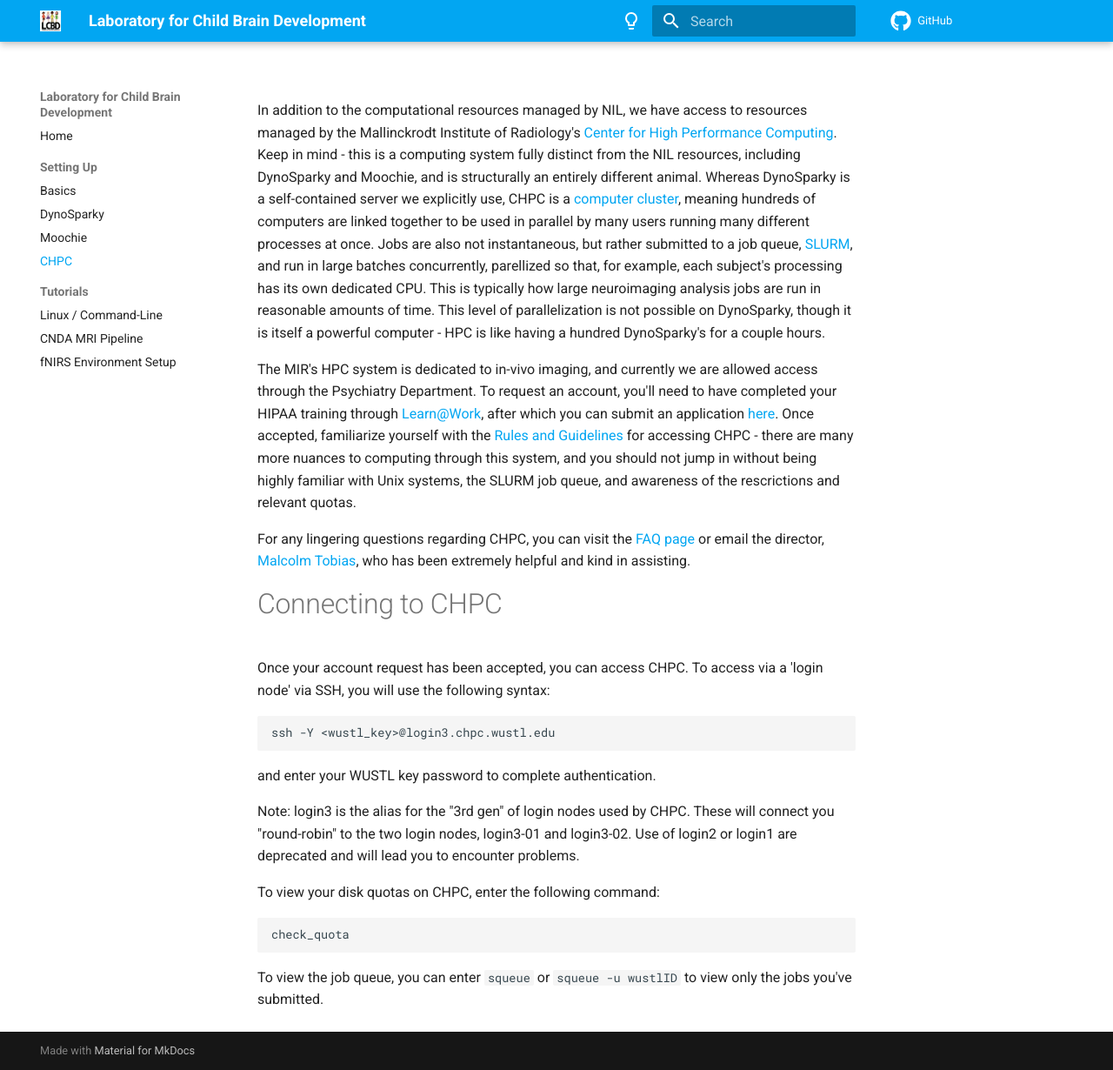
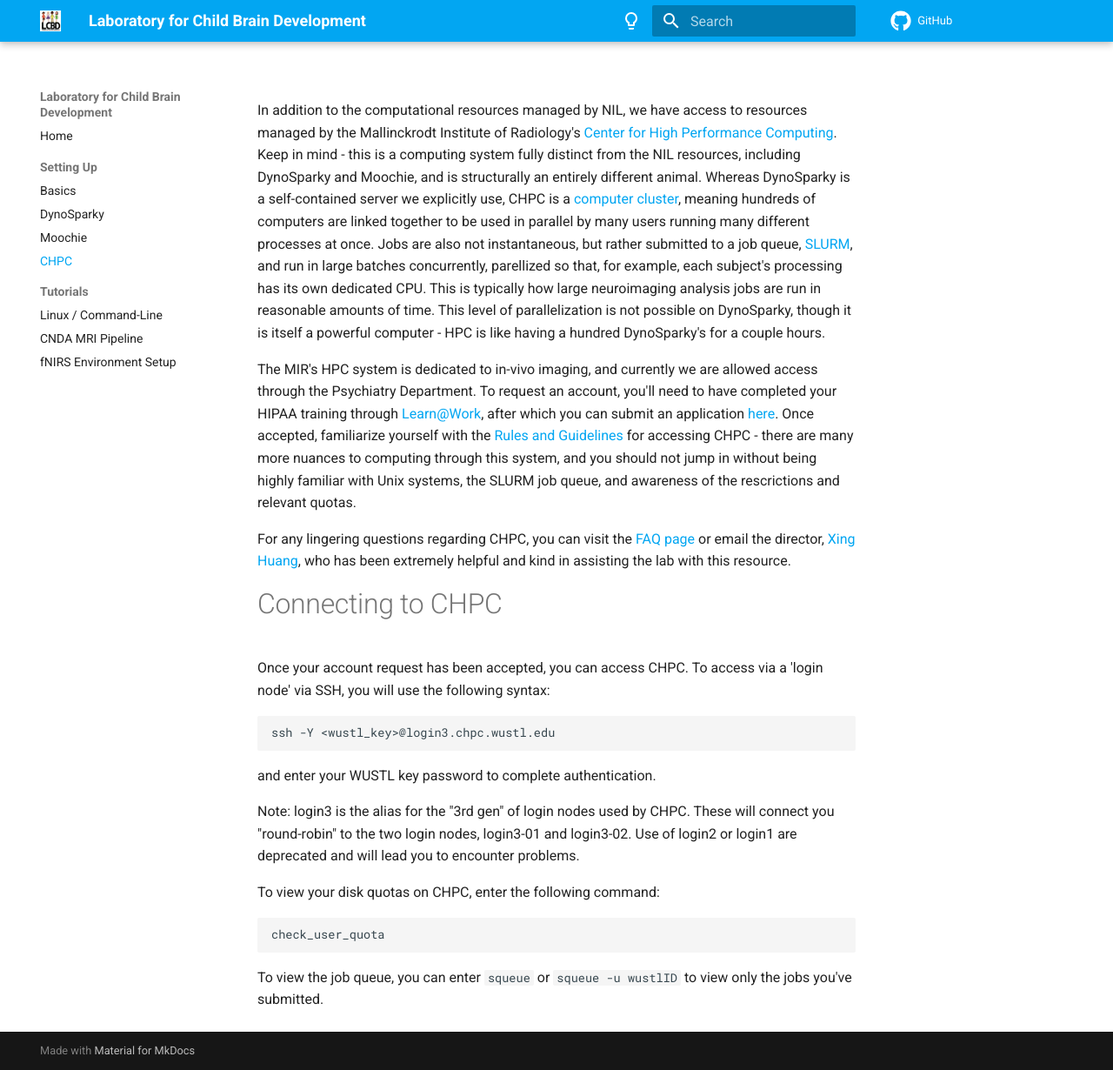
Before and after one commit to ChildBrainLab/ChildBrainLab.github.io, an MkDocs documentation site: the page built from docs/setting_up/CHPC.md, in a window 1280 px wide and 1230 px high. Shown: the whole window at 87% size. Built offline with MkDocs 1.6.1 and Material for MkDocs 9.7.7, drawn with Linux system fonts in a browser that asks for light colours; comment, search, counter and statistics services are not loaded.

Commit message:
Update CHPC.md

```diff
--- a/docs/setting_up/CHPC.md
+++ b/docs/setting_up/CHPC.md
@@ -2,7 +2,7 @@ In addition to the computational resources managed by NIL, we have access to res
 
 The MIR's HPC system is dedicated to in-vivo imaging, and currently we are allowed access through the Psychiatry Department. To request an account, you'll need to have completed your HIPAA training through [Learn@Work](http://www.learnatwork.wustl.edu/), after which you can submit an application [here](https://sites.wustl.edu/chpc/for-users/account-request/). Once accepted, familiarize yourself with the [Rules and Guidelines](https://sites.wustl.edu/chpc/for-users/rules-and-guidelines/) for accessing CHPC - there are many more nuances to computing through this system, and you should not jump in without being highly familiar with Unix systems, the SLURM job queue, and awareness of the rescrictions and relevant quotas.
 
-For any lingering questions regarding CHPC, you can visit the [FAQ page](https://sites.wustl.edu/chpc/for-users/frequently-asked-questions-faq/) or email the director, [Malcolm Tobias](mtobias@wustl.edu), who has been extremely helpful and kind in assisting.
+For any lingering questions regarding CHPC, you can visit the [FAQ page](https://sites.wustl.edu/chpc/for-users/frequently-asked-questions-faq/) or email the director, [Xing Huang](x.huang@wustl.edu), who has been extremely helpful and kind in assisting the lab with this resource.
 
 # Connecting to CHPC
 Once your account request has been accepted, you can access CHPC. To access via a 'login node' via SSH, you will use the following syntax:
@@ -18,7 +18,7 @@ Note: login3 is the alias for the "3rd gen" of login nodes used by CHPC. These w
 To view your disk quotas on CHPC, enter the following command:
 
 
-    check_quota
+    check_user_quota
 
 
 To view the job queue, you can enter `squeue` or `squeue -u wustlID` to view only the jobs you've submitted.
```
